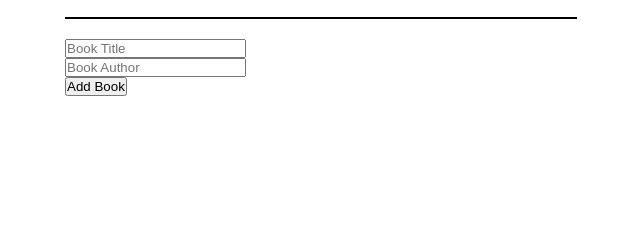
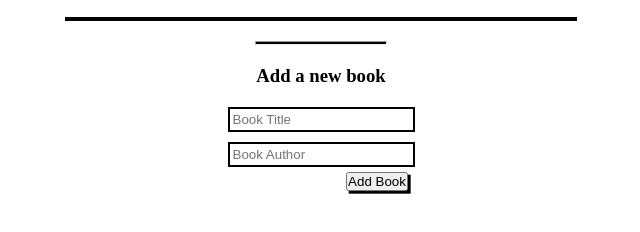
Before and after one commit to chudisoft/awesome-books, a website: page index.html in a window 1280 px wide. Shown: the part 60-292 px from the top of the page, without its empty margins (319-959 px from the left). Drawn offline with Linux system fonts and the light colour scheme.

Commit message:
add style in css file

```diff
--- a/assets/style.css
+++ b/assets/style.css
@@ -14,7 +14,7 @@ main {
 
 #book-list {
   margin: 20px 0;
-  border: #000 solid 1px;
+  border: #000 solid 2px;
 }
 
 .book {
@@ -41,5 +41,33 @@ main {
 .btn-remove {
   float: right;
   background-color: #fff;
-  box-shadow: 0.1em 0.1em #ddd;
+  box-shadow: 0.2em 0.2em #000;
 }
+
+form {
+  text-align: center;
+}
+
+.main-title {
+  text-align: center;
+  margin: 15px;
+}
+
+#title,
+#author {
+  margin: 5px;
+  border: 2px solid black;
+  padding: 3px;
+}
+
+#add-btn {
+  margin-left: 7rem;
+  box-shadow: 0.2em 0.2em #000;
+}
+
+hr {
+  background: black;
+  text-align: center;
+  height: 4px;
+  margin: 20px 190px;
+}
--- a/index.html
+++ b/index.html
@@ -11,13 +11,27 @@
       <h1 class="page-title">Awesome-Books</h1>
       <div id="book-list">
         <div class="book">
-            <h5 class="title"></h5>
-            <button type="button">Remove</button>
+          <h5 class="title"></h5>
+          <button type="button">Remove</button>
         </div>
       </div>
       <form>
-        <input type="text" id="title" name="title" required placeholder="Book Title"/><br />
-        <input type="text" id="author" name="author" required placeholder="Book Author"/><br />
+        <hr>
+        <h3 class="main-title">Add a new book</h3>
+        <input
+          type="text"
+          id="title"
+          name="title"
+          required
+          placeholder="Book Title"
+        /><br />
+        <input
+          type="text"
+          id="author"
+          name="author"
+          required
+          placeholder="Book Author"
+        /><br />
         <button type="submit" id="add-btn">Add Book</button>
       </form>
     </main>
```
